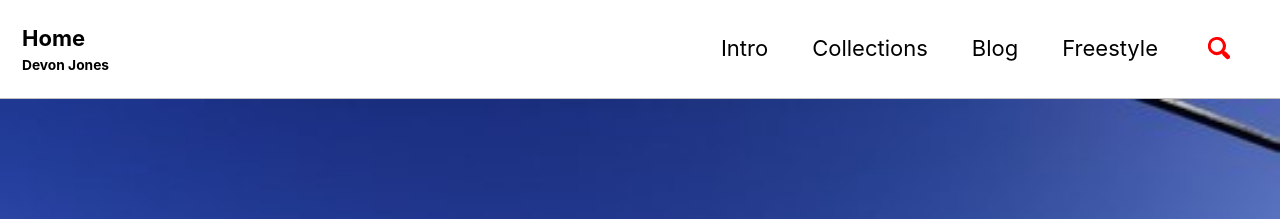
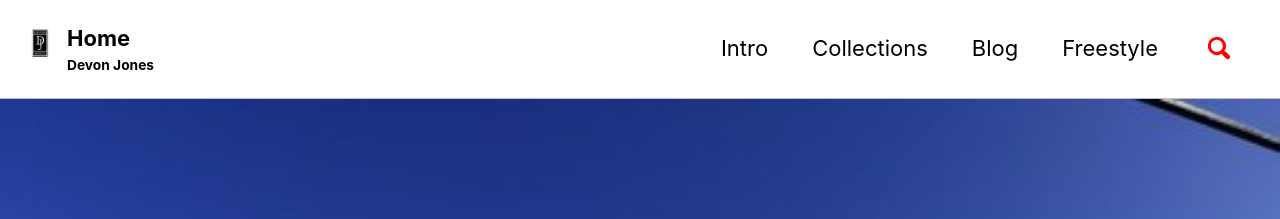
Before and after one commit to TheeOriginalDev/TheeOriginalDev.github.io, a Jekyll site: the page built from index.html, in a window 1280 px wide. Shown: the top 219 px of the page. Built offline with Jekyll 4.4.1, drawn with Linux system fonts in a browser that asks for light colours; cached includes are drawn as plain includes; nearby versions of some CDN libraries; the list of posts is cut into pages by our own code.

Commit message:
edit #76

```diff
--- a/_config.yml
+++ b/_config.yml
@@ -25,7 +25,7 @@
 baseurl                  : # the subpath of your site, e.g. "/blog"
 repository               : # GitHub username/repo-name e.g. "mmistakes/minimal-mistakes"
 teaser                   : # path of fallback teaser image, e.g. "/assets/images/500x300.png"
-logo                     : # path of logo image to display in the masthead, e.g. "/assets/images/88x88.png"
+logo                     : "/images/devlogo.jpg" # path of logo image to display in the masthead, e.g. "/assets/images/88x88.png"
 masthead_title           : # overrides the website title displayed in the masthead, use " " for no title
 # breadcrumbs            : false # true, false (default)
 words_per_minute         : 200
```
Also changed, not shown: images/devlogo.jpg (added).
